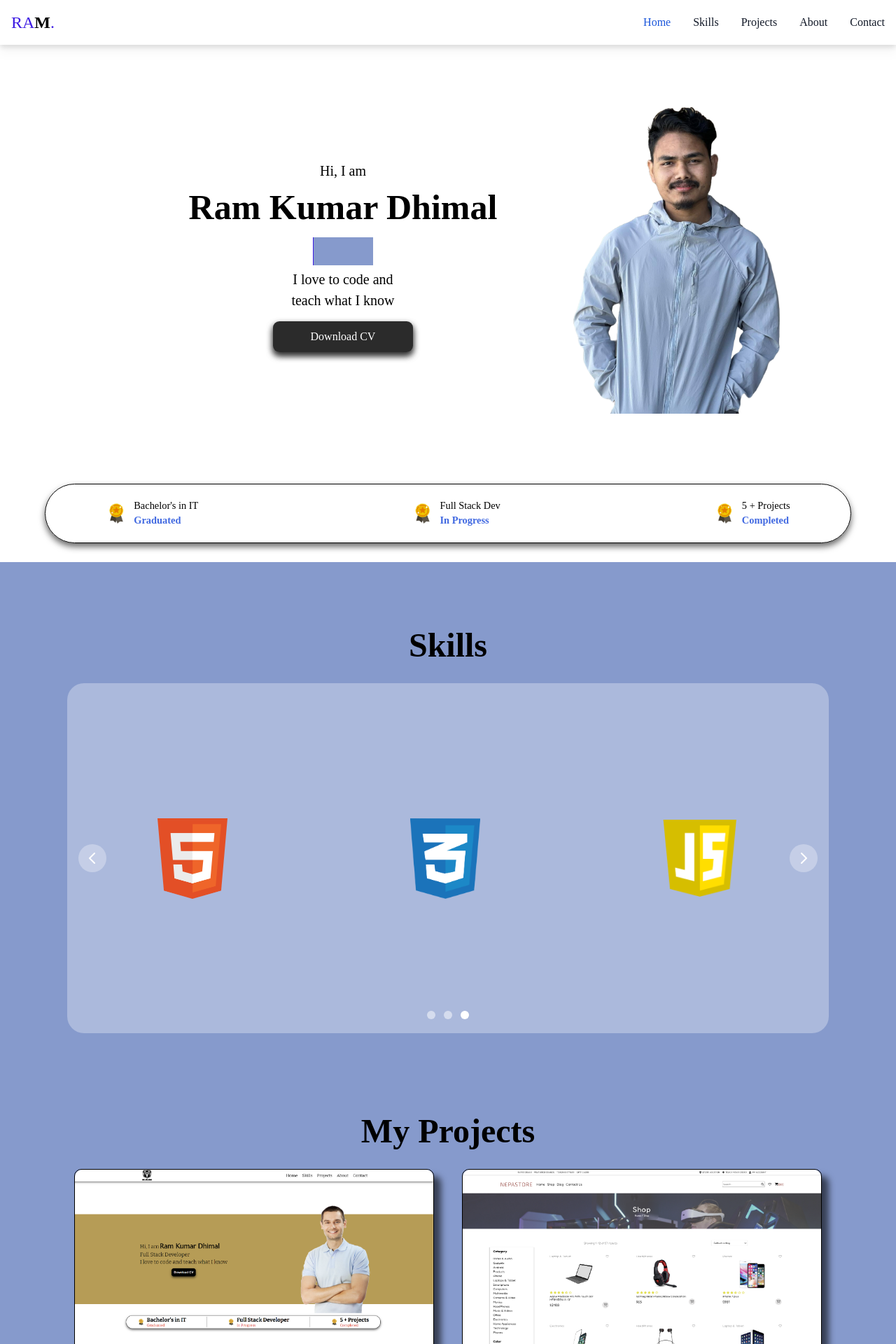
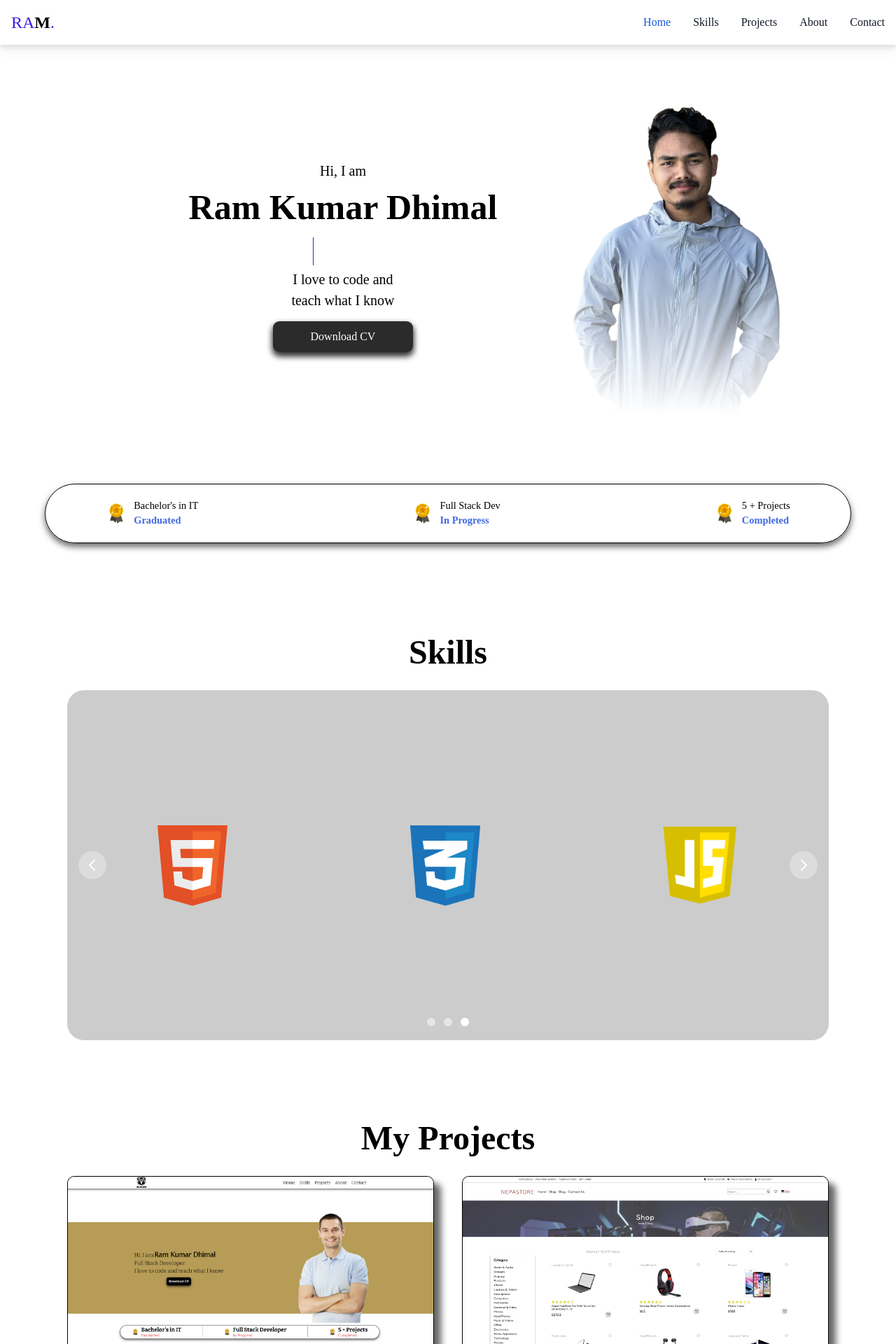
Before and after one commit to Ram-cpu-coder/Portfolio-React, a React (Vite) app: page / in a window 1280 px wide. Shown: the top 1920 px of the page at 70% size. Built offline with nearby package versions, Linux system fonts and the light colour scheme.

Commit message:
styling with the image

```diff
--- a/src/About.jsx
+++ b/src/About.jsx
@@ -4,7 +4,7 @@ const About = () => {
   return (
     <div className="wrapper-about w-[100%]">
       <div className="w-[85%] flex justify-center items-center bg-opacity-30 bg-white rounded-3xl p-2 custom-css-col">
-        <div className="w-[45%] left-hero-container">
+        <div className="w-[45%] left-hero-container img-about">
           <img src="./assets/images/man.png" />
         </div>
 
--- a/src/App.css
+++ b/src/App.css
@@ -106,7 +106,8 @@ body {
   aspect-ratio: 4 / 6;
   align-self: center;
   /* border: 2px solid red; */
-
+  mask-image: linear-gradient(to bottom, rgba(0, 0, 0, 1) 50%, rgba(0, 0, 0, 0) 100%);
+  -webkit-mask-image: linear-gradient(to bottom, rgba(0, 0, 0, 1) 50%, rgba(0, 0, 0, 0) 100%);
   transition: transform 0.2s ease-in-out;
 }
 
@@ -192,7 +193,7 @@ body {
   position: absolute;
   left: 0;
   border-left: 1px solid #3E1CE3;
-  background: rgba(134, 154, 204, 1);
+  background: white;
   animation: typing 3s steps(10) infinite;
 }
 
@@ -218,12 +219,9 @@ background: rgb(43, 43, 43);
 }
 .button:hover{
   background: white;
-  /* transform: scaleX(1.2);
-  transform-origin: left; */
 }
 .download-CV {
   color: white;
-  /* transition: transform 0.2s ease-in-out; */
   width: 200px;
   /* background: black; */
   box-shadow: 0 5px 10px rgba(0, 0, 0, 0.6);
@@ -291,7 +289,8 @@ background: rgb(43, 43, 43);
   justify-content: center;
   align-items: center;
   width: 100%;
-  background: rgba(134, 154, 204, 1);
+  /* background: rgba(134, 154, 204, 1); */
+  margin-top: 10px;
 }
 
 /* skills */
@@ -325,7 +324,7 @@ background: rgb(43, 43, 43);
   justify-content: center;
   align-items: center;
   width: 100%;
-  background: rgba(134, 154, 204, 1);
+  /* background: rgba(134, 154, 204, 1); */
 }
 
 .projects {
@@ -352,7 +351,6 @@ background: rgb(43, 43, 43);
 
   column-gap: 40px;
   row-gap: 40px;
-  padding: 0 10px;
 }
 
 
@@ -369,7 +367,7 @@ background: rgb(43, 43, 43);
   height: 100%;
 
 
-  background: rgba(134, 154, 204, 1);
+  /* background: rgba(134, 154, 204, 1); */
   box-shadow: 10px 10px 10px rgba(0, 0, 0, 0.6);
 
 }
@@ -478,7 +476,7 @@ background: rgb(43, 43, 43);
 /* -----------------------------------------about------------------------------------------ */
 
 .wrapper-about {
-  background: rgba(134, 154, 204, 1);
+  /* background: rgba(134, 154, 204, 1); */
   display: flex;
   justify-content: center;
   align-items: center;
@@ -490,9 +488,11 @@ background: rgb(43, 43, 43);
 
 
 .img-about img {
-  min-height: 90vh;
-  width: 100%;
-  aspect-ratio: 4/3;
+  mask-image: linear-gradient(to bottom, rgba(0, 0, 0, 1) 50%, rgba(0, 0, 0, 0) 100%);
+  -webkit-mask-image: linear-gradient(to bottom, rgba(0, 0, 0, 1) 50%, rgba(0, 0, 0, 0) 100%);
+  /* background-position: center;
+  background-size: cover;
+  object-fit: cover; */
 }
 
 
--- a/src/Projects.jsx
+++ b/src/Projects.jsx
@@ -6,7 +6,7 @@ const Projects = () => {
     <section id="projects" className="min-h-[100vh]">
       {/* <!-- projects --> */}
       <div className="projects my-5 w-[85%]">
-        <div className=" d-flex justify-content-end w-100 px-4"></div>
+        <div className=" d-flex justify-content-end w-100"></div>
         {/* <!-- header-projects --> */}
         <div className="header-projects">
           <h1 className="text-5xl font-bold">My Projects</h1>
--- a/src/Skills.jsx
+++ b/src/Skills.jsx
@@ -22,7 +22,7 @@ const Skills = () => {
       </div>
       <div className="h-[500px] w-[85%]">
         {isMobile ? (
-          <Carousel className="bg-white bg-opacity-30 rounded-3xl">
+          <Carousel className="bg-black bg-opacity-20 rounded-3xl">
             <div className="min-h[auto] h-[500px] w-[100%] flex justify-around items-center">
               <img
                 src="./assets/images/html.png"
@@ -73,7 +73,7 @@ const Skills = () => {
             </div>
           </Carousel>
         ) : (
-          <Carousel className="bg-white bg-opacity-30 rounded-3xl">
+          <Carousel className="bg-black bg-opacity-20 rounded-3xl">
             <div className="min-h[auto] h-[500px] w-[100%] flex justify-around items-center">
               <img
                 src="./assets/images/html.png"
```
